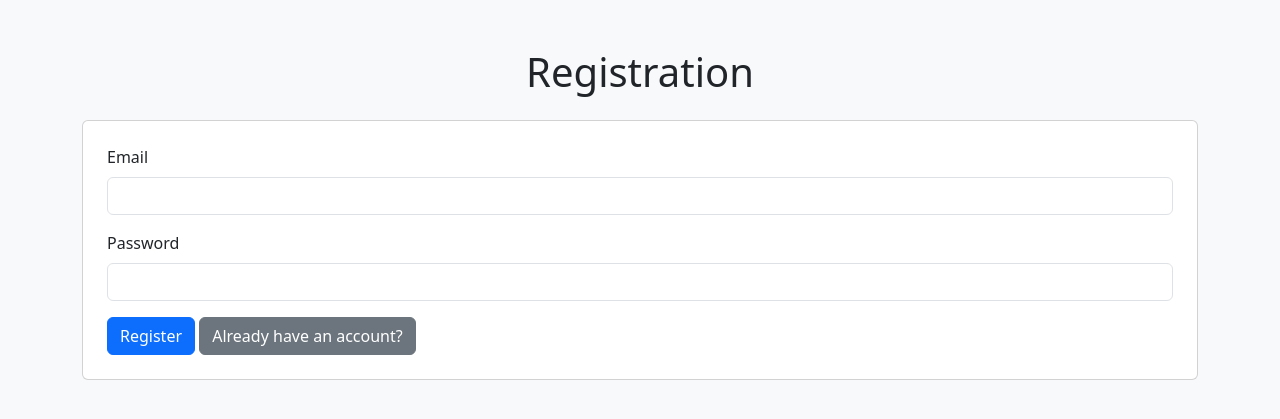
After one commit to gzxfy/thrifting-app, a Flask app: page /register in a window 1280 px wide. The commit adds this page. Shown: the top 419 px of the page. Run offline with Flask 3, Linux system fonts and the light colour scheme.

Commit message:
implemented registration logic and register page

```diff
--- a/app.py
+++ b/app.py
@@ -2,6 +2,7 @@ from flask import Flask, render_template, request, redirect, url_for
 import sqlite3
 from werkzeug.utils import secure_filename
 import os
+from auth import auth_bp, create_tables
 
 UPLOAD_FOLDER = 'static/uploads'
 ALLOWED_EXTENSIONS = {'png', 'jpg', 'jpeg', 'gif', 'webp'}
@@ -9,6 +10,8 @@ if not os.path.exists(UPLOAD_FOLDER):
     os.makedirs(UPLOAD_FOLDER)
 
 app = Flask(__name__)
+app.register_blueprint(auth_bp)
+
 def init_db():
     conn = sqlite3.connect('thrifting.db')
     c = conn.cursor()
@@ -95,5 +98,6 @@ def edit_item(item_id):
 
 
 if __name__ == '__main__':
+    create_tables()
     init_db()
     app.run(debug=True, port=5000)
--- /dev/null
+++ b/auth.py
@@ -0,0 +1,42 @@
+from flask import Blueprint, render_template, request, redirect, url_for
+import sqlite3
+from werkzeug.security import generate_password_hash, check_password_hash
+auth_bp = Blueprint('auth', __name__)
+
+def create_tables():
+    conn = sqlite3.connect('accounts.db')
+    c = conn.cursor()
+    c.execute('''
+        CREATE TABLE IF NOT EXISTS accounts (
+            id INTEGER PRIMARY KEY AUTOINCREMENT,
+            email TEXT UNIQUE NOT NULL,
+            password_hash TEXT NOT NULL
+        )
+    ''')
+    conn.commit()
+    conn.close()
+
+@auth_bp.route('/register', methods=['GET', 'POST'])
+def register():
+    error = None
+    conn = sqlite3.connect('accounts.db')
+    c = conn.cursor()
+
+    if request.method == "POST":
+        email = request.form.get("email")
+        password = request.form.get("password")
+
+        try:
+            password_hash = generate_password_hash(password)
+            c.execute("INSERT INTO accounts (email, password_hash) VALUES (?, ?)", (email, password_hash))
+            conn.commit()
+            conn.close()
+            return redirect(url_for('auth.login'))
+        except sqlite3.IntegrityError:
+            error = "Email already registered"
+    conn.close()
+    return render_template('register.html', error=error)
+
+if __name__ == '__main__':
+    create_tables()
+    app.run(debug=True)
--- /dev/null
+++ b/templates/register.html
@@ -0,0 +1,38 @@
+<!DOCTYPE html>
+<html lang="en">
+<head>
+    <meta charset="UTF-8">
+    <meta name="viewport" content="width=device-width, initial-scale=1.0">
+    <title>Register</title>
+    <link href="https://cdn.jsdelivr.net/npm/bootstrap@5.3.0/dist/css/bootstrap.min.css" rel="stylesheet">
+
+</head>
+<body class="bg-light">
+{% if error %}
+    <div class="alert alert-danger text-center" role="alert">
+        {{ error }}
+    </div>
+{% endif %}
+<div class="container mt-5">
+    <h1 class="mb-4 text-center">Registration</h1>
+
+    <div class="card p-4 mb-4">
+        <form action="/register" method="POST">
+
+            <div class="mb-3">
+                <label class="form-label">Email</label>
+                <input class="form-control" type="email" name="email" required>
+            </div>
+
+            <div class="mb-3">
+                <label class="form-label">Password</label>
+                <input class="form-control" type="password" name="password" required>
+            </div>
+
+            <button class="btn btn-primary">Register</button>
+            <button class="btn btn-secondary" onclick="window.location.href='/login'; return false;">Already have an account?</button>
+        </form>
+    </div>
+</div>
+</body>
+</html>
```
Also changed, not shown: templates/index.html (+2 -5 lines), accounts.db (added), test/test_auth.py (added), thrifting.db (added).
